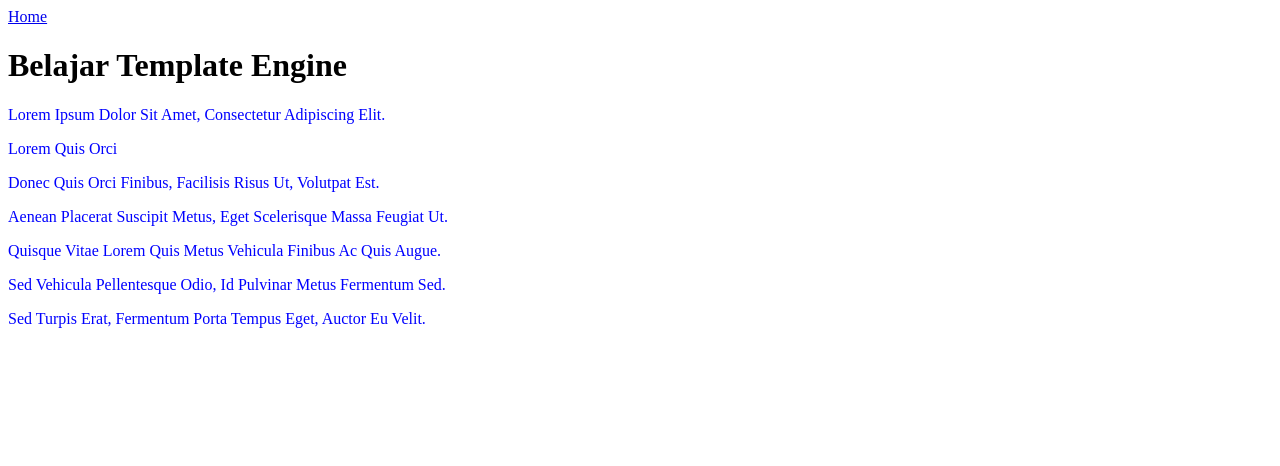
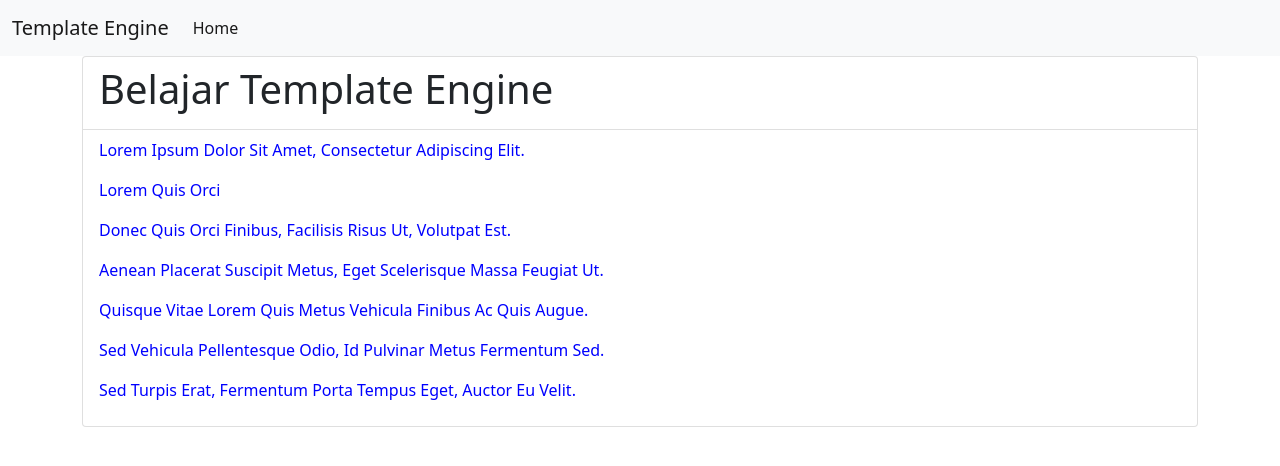
Before and after one commit to Prasetya-Adi/Django-Udemy, a Django app: page /TemplateEngine/ in a window 1280 px wide. Shown: the top 466 px of the page. Run offline with Django 3.2, Linux system fonts and the light colour scheme.

Commit message:
try to fix the formatter for django, finish add CSS Bootstrap on HTML

```diff
--- a/webapp/templates/base.html
+++ b/webapp/templates/base.html
@@ -4,11 +4,31 @@
     <meta charset="UTF-8">
     <meta http-equiv="X-UA-Compatible" content="IE=edge">
     <meta name="viewport" content="width=device-width, initial-scale=1.0">
+    <link href="https://cdn.jsdelivr.net/npm/bootstrap@5.0.1/dist/css/bootstrap.min.css" rel="stylesheet" integrity="sha384-+0n0xVW2eSR5OomGNYDnhzAbDsOXxcvSN1TPprVMTNDbiYZCxYbOOl7+AMvyTG2x" crossorigin="anonymous">
 <title>{% block title %} {% endblock %}</title>
 </head>
 <body>
-    <a href={% url 'HomeTemplate' %}>Home</a>
-    <h1>{% block titleContent %}{% endblock %}</h1>
-    {% block content %}{% endblock %}
+
+    <nav class="navbar navbar-expand-lg navbar-light bg-light">
+  <div class="container-fluid">
+    <a class="navbar-brand" href="#">Template Engine</a>
+    <button class="navbar-toggler" type="button" data-bs-toggle="collapse" data-bs-target="#navbarNav" aria-controls="navbarNav" aria-expanded="false" aria-label="Toggle navigation">
+      <span class="navbar-toggler-icon"></span>
+    </button>
+    <div class="collapse navbar-collapse" id="navbarNav">
+      <ul class="navbar-nav">
+        <li class="nav-item">
+          <a class="nav-link active" aria-current="page" href="{% url 'HomeTemplate' %}">Home</a>
+        </li>
+      </ul>
+    </div>
+  </div>
+</nav>
+<div class="container">
+<ul class="list-group">
+  <li class="list-group-item"><h1>{% block titleContent %}{% endblock %}</h1></li>
+  <li class="list-group-item">{% block content %}{% endblock %}</li>
+</ul>
+</div>
 </body>
 </html>
--- a/webapp/webapp/settings.py
+++ b/webapp/webapp/settings.py
@@ -38,6 +38,7 @@ INSTALLED_APPS = [
     'django.contrib.messages',
     'django.contrib.staticfiles',
     'TemplateEngine',
+    'challenges'
 ]
 
 MIDDLEWARE = [
```
Also changed, not shown: 1 other file.
